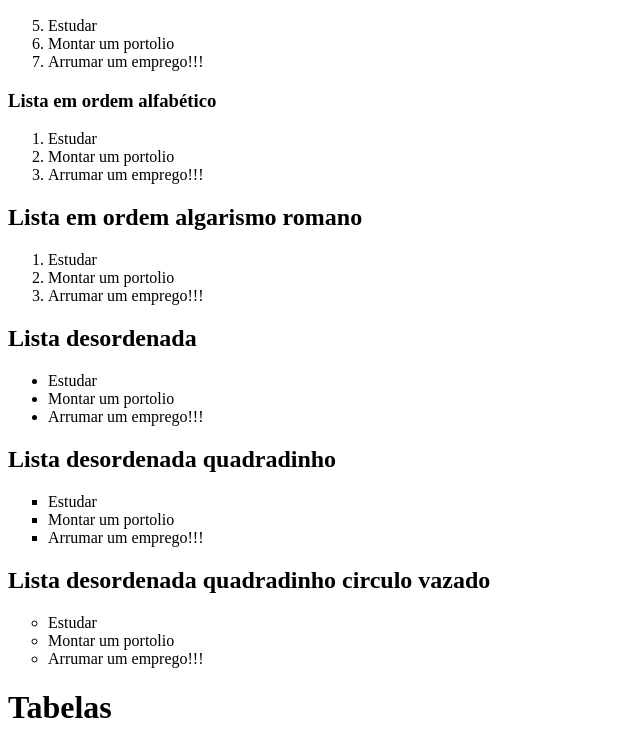
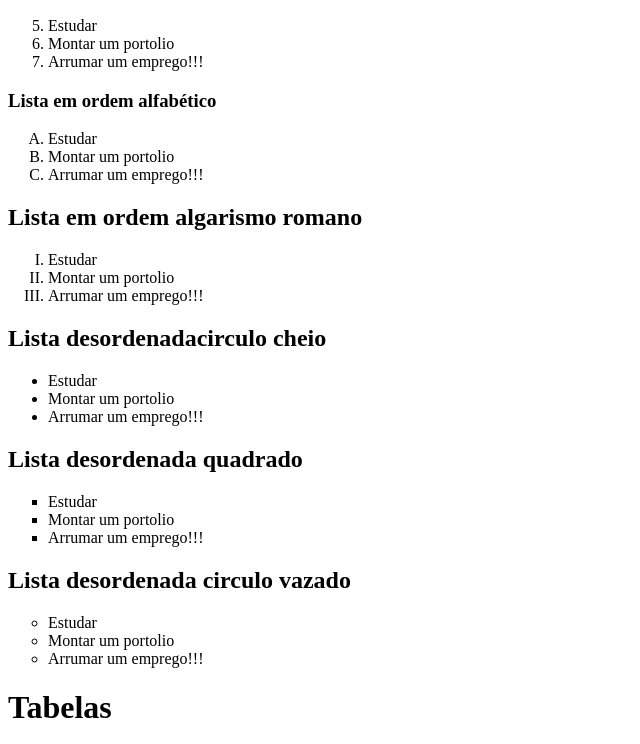
Before and after one commit to AngelEgito/modulo-um-html-css, a plain HTML site: page index.html in a window 1280 px wide. Shown: the part 740-1484 px from the top of the page, without its empty margins (0-640 px from the left). Drawn offline with Linux system fonts and the light colour scheme.

Commit message:
correção

```diff
--- a/index.html
+++ b/index.html
@@ -49,34 +49,34 @@
         </ol>
 
         <h3>Lista em ordem alfabético</h3>
-        <ol >
+        <ol type="A">
             <li>Estudar</li>
             <li>Montar um portolio</li>
             <li>Arrumar um emprego!!!</li>
         </ol>
 
         <h2>Lista em ordem algarismo romano</h2>
-        <ol >
+        <ol type="I">
             <li>Estudar</li>
             <li>Montar um portolio</li>
             <li>Arrumar um emprego!!!</li>
         </ol>
 
-        <h2>Lista desordenada</h2>
-        <ul >
+        <h2>Lista desordenadacirculo cheio</h2>
+        <ul type="disc">
             <li>Estudar</li>
             <li>Montar um portolio</li>
             <li>Arrumar um emprego!!!</li>
         </ul>
 
-        <h2>Lista desordenada quadradinho</h2>
+        <h2>Lista desordenada quadrado</h2>
         <ul type="square">
             <li>Estudar</li>
             <li>Montar um portolio</li>
             <li>Arrumar um emprego!!!</li>
         </ul>
 
-        <h2>Lista desordenada quadradinho circulo vazado</h2>
+        <h2>Lista desordenada circulo vazado</h2>
         <ul type="circle">
             <li>Estudar</li>
             <li>Montar um portolio</li>
```
